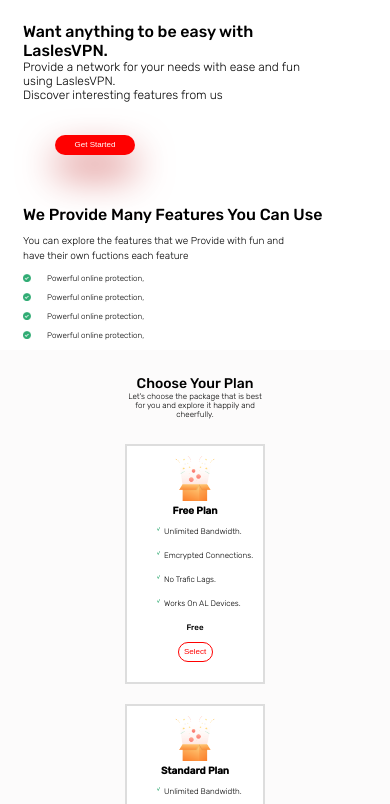
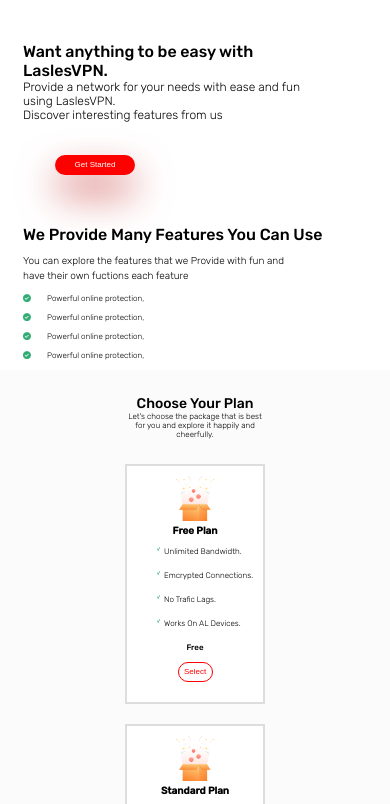
Before and after one commit to Fairexx-IT-Solutions/fair, a plain HTML site: page index.html in a window 390 px wide. Shown: the part 77-881 px from the top of the page. Drawn offline with Linux system fonts and the light colour scheme.

Commit message:
increase padding for main div(Mobile only)

```diff
--- a/css/media.css
+++ b/css/media.css
@@ -8,7 +8,7 @@
     main {
         display: block;
         width: 100%;
-        padding: 0px 0px 0px 0px;
+        padding: 20px 0px 0px 0px;
     }
     .myHeader {
         width: 100%;
```
